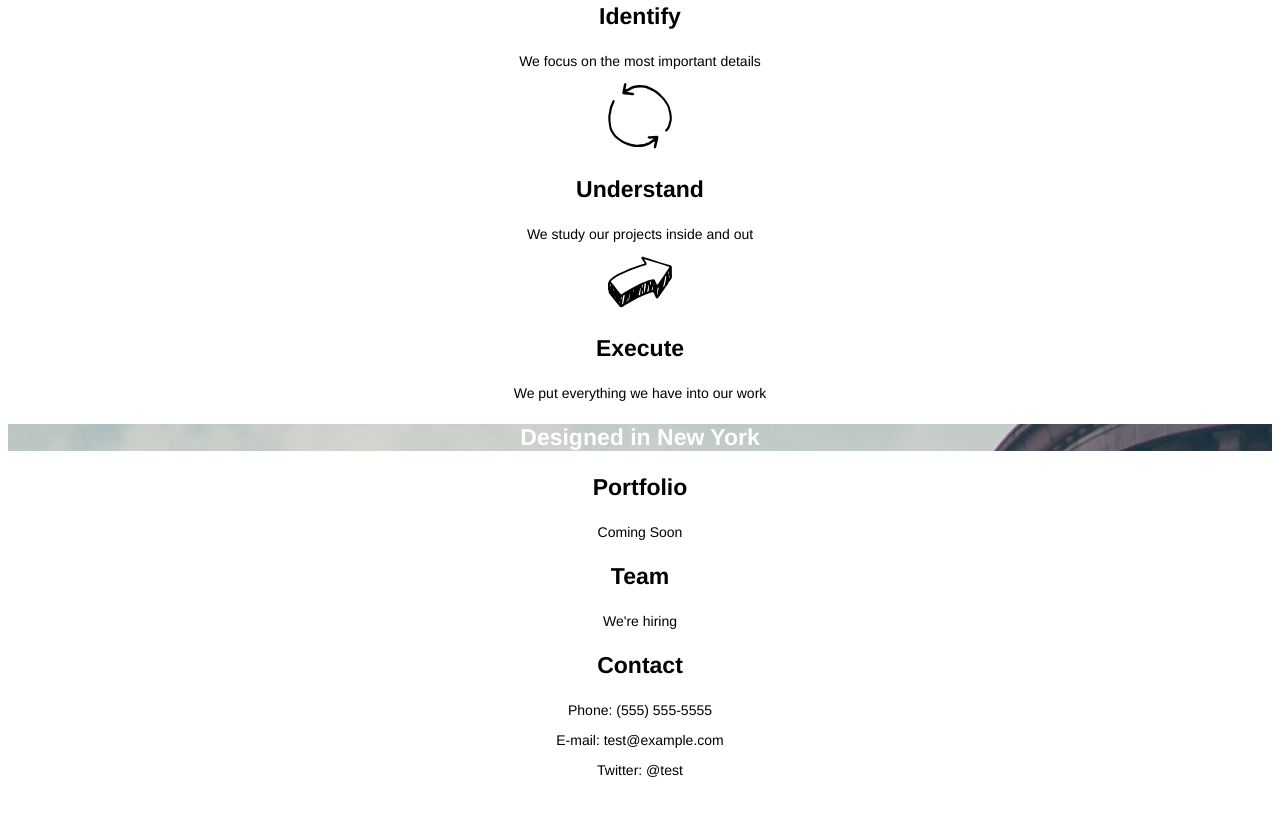
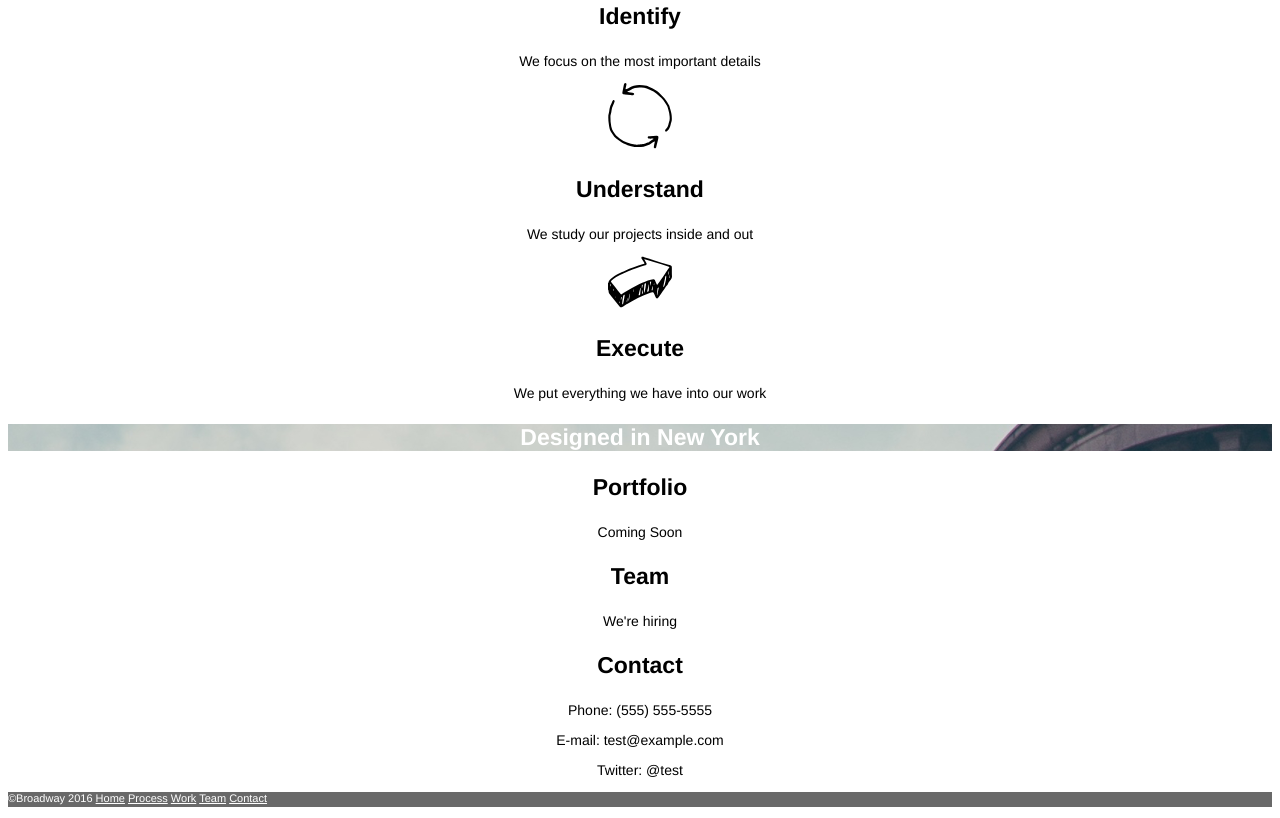
Before and after one commit to Lucy4P/broadway, a plain HTML site: page index.html in a window 1280 px wide. Shown: the part 459-1277 px from the top of the page. Before the commit the page ends 1251 px from the top, so only its background shows below. Drawn offline with Linux system fonts and the light colour scheme.

Commit message:
add footer with in pg nav

```diff
--- a/index.html
+++ b/index.html
@@ -43,6 +43,16 @@
         <p>Twitter: &commat;test</p>
       </section>
 
+      <footer>
+        <p>&copy;Broadway 2016
+        <a href="index.html">Home</a>
+        <a href="#process">Process</a>
+        <a href="#work">Work</a>
+        <a href="#team">Team</a>
+        <a href="#contact">Contact</a>
+      </p>
+      </footer>
+
 
   </body>
 </html>
--- a/resources/css/style.css
+++ b/resources/css/style.css
@@ -38,3 +38,11 @@ p {
   background-image: url("../images/the-flatiron-building.png");
   color: white;
 }
+
+footer p {
+  background-color: dimgray;
+  color: white;
+  font-size: 11px;
+  text-align: left;
+  height: 15px;
+}
```
